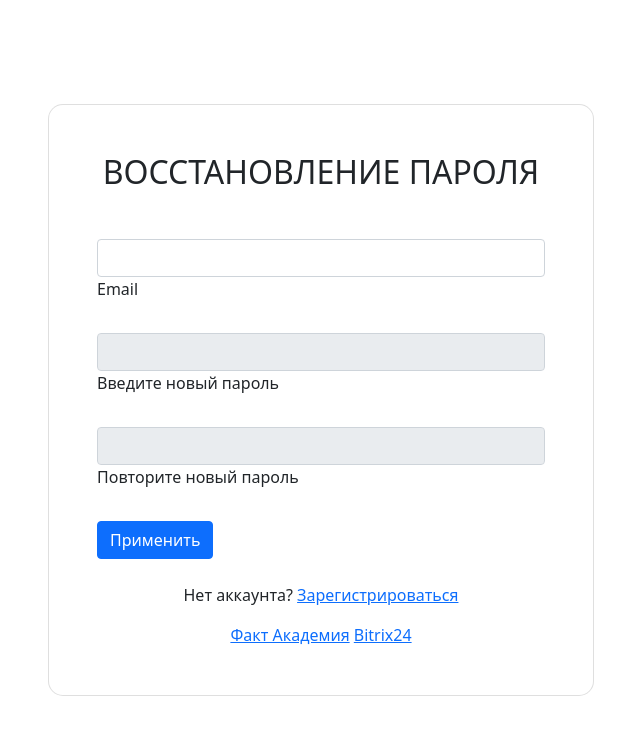
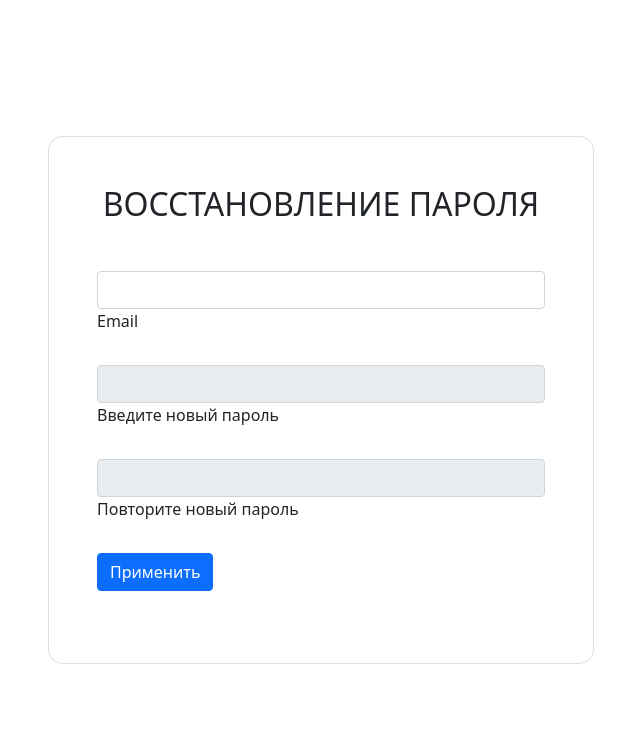
Before and after one commit to RuslanMGN174/hw-knyazev, a PHP site: page /my-site/app/php/forgotPass.php in a window 1280 px wide. Shown: the top 735 px of the page, without its empty margins (319-959 px from the left). Run offline with PHP 8.4, Linux system fonts and the light colour scheme.

Commit message:
remove links to Fact Academy, Bitrix sites

```diff
--- a/my-site/app/php/authorization.php
+++ b/my-site/app/php/authorization.php
@@ -91,10 +91,6 @@
                                     <p>Нет аккаунта? <a href="registration.php">Зарегистрироваться</a></p>
                                 </div>
                             </form>
-                            <div class="text-center">
-                                <a href="?act=fact">Факт Академия</a>
-                                <a href="?act=bitrix">Bitrix24</a>
-                            </div>
                         </div>
                     </div>
                 </div>
--- a/my-site/app/php/forgotPass.php
+++ b/my-site/app/php/forgotPass.php
@@ -101,15 +101,7 @@ if (isset($_POST["password"]) && isset($_POST["password2"])) {
 
                                 <input type="submit" class="btn btn-primary btn-block mb-4" name="submit"
                                        value="Применить">
-
-                                <div class="text-center">
-                                    <p>Нет аккаунта? <a href="registration.php">Зарегистрироваться</a></p>
-                                </div>
                             </form>
-                            <div class="text-center">
-                                <a href="?act=fact">Факт Академия</a>
-                                <a href="?act=bitrix">Bitrix24</a>
-                            </div>
                         </div>
                     </div>
                 </div>
```
